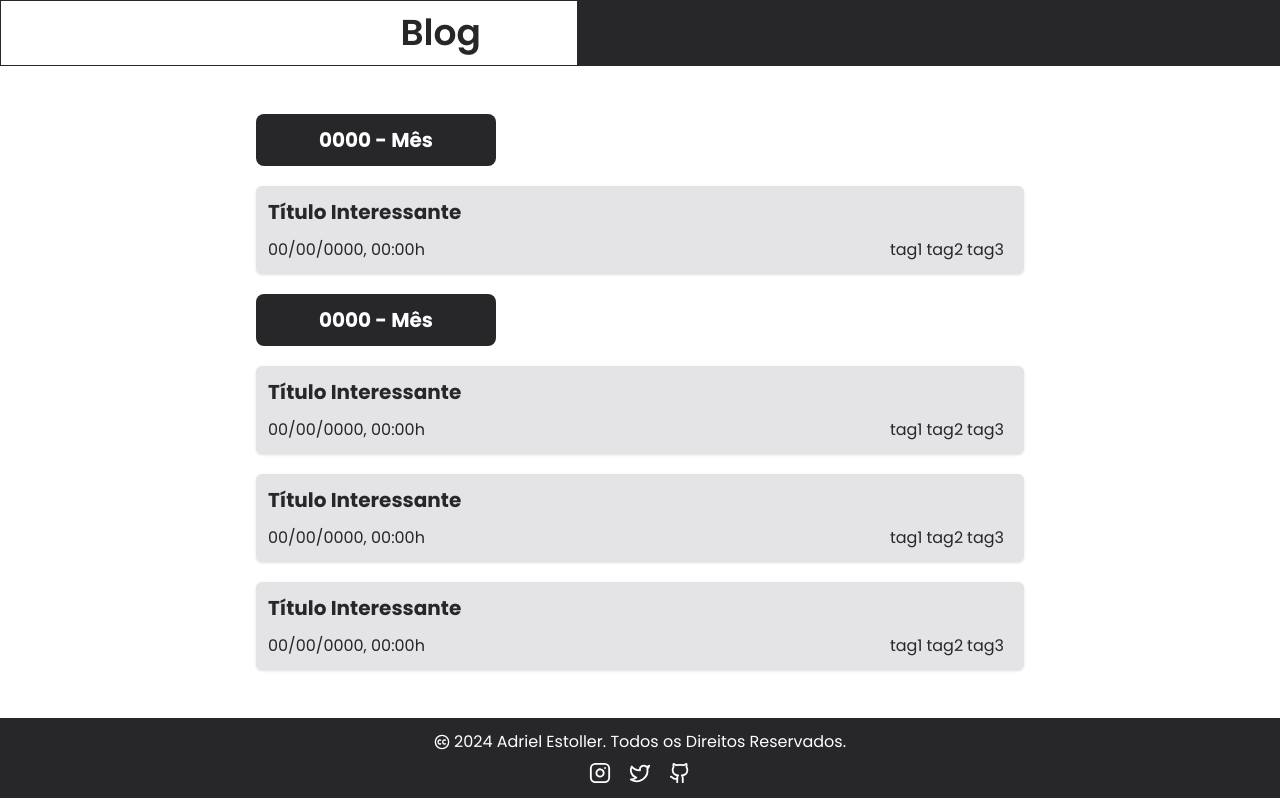
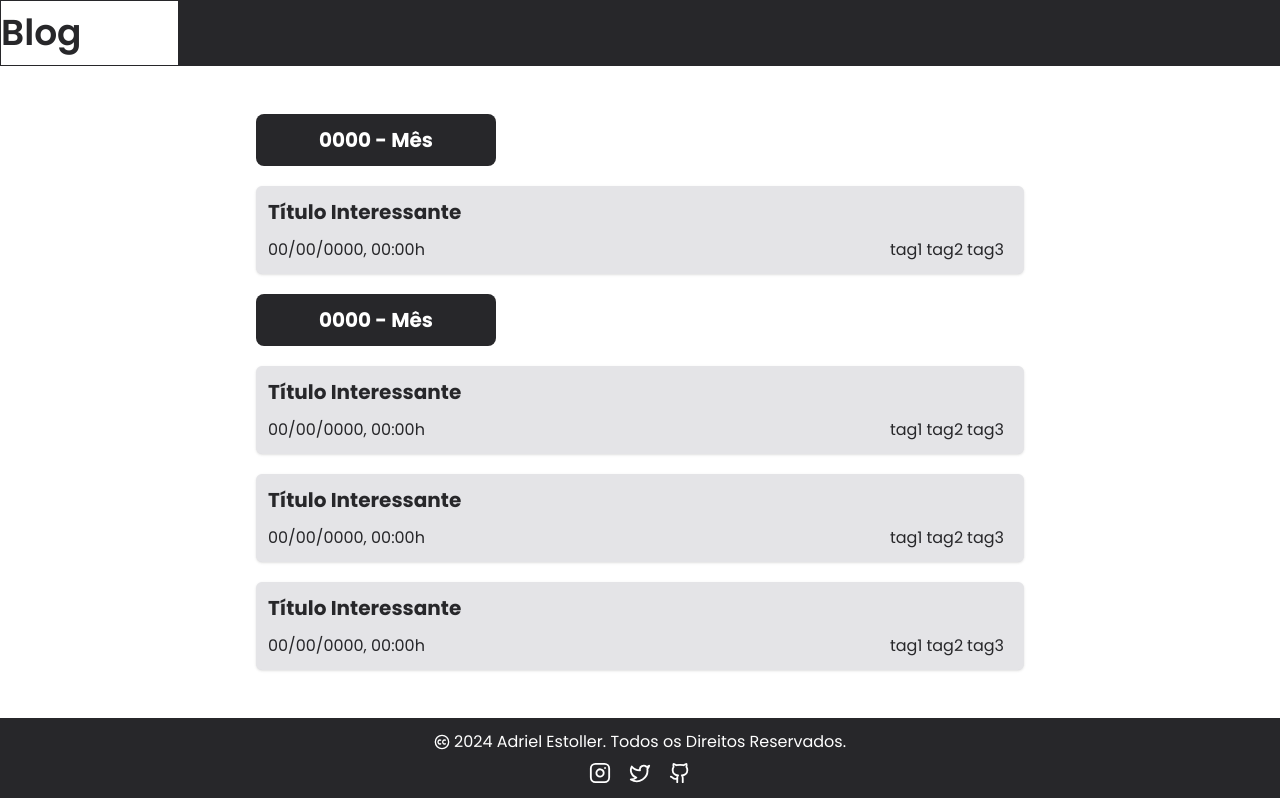
Before and after one commit to adrielestoller/blog, a React (Vite) app: page / in a window 1280 px wide. Built offline with nearby package versions, Linux system fonts and the light colour scheme.

Commit message:
fix: fix home link Header

```diff
--- a/src/components/Header.tsx
+++ b/src/components/Header.tsx
@@ -6,16 +6,16 @@ export function Header() {
 
   if (useLocation().pathname == "/") {
     return (
-      <a href="/">
-        <div className="w-full sticky top-0 bg-zinc-800">
-          <div className="flex gap-5 border border-zinc-800">
+      <div className="w-full sticky top-0 bg-zinc-800">
+        <div className="flex gap-5 border border-zinc-800">
+          <a href="/">
             <div className="w-full max-w-xl py-3 bg-white text-right cursor-pointer transition-all duration-300 ease-in-out hover:bg-zinc-800 hover:text-white">
               <h1 className="mr-24 font-semibold text-4xl">Blog</h1>
             </div>
-            <div className="w-full bg-zinc-800 box-border"></div>
-          </div>
+          </a>
+          <div className="w-full bg-zinc-800 box-border"></div>
         </div>
-      </a>
+      </div>
     );
   } else {
     return (
```
